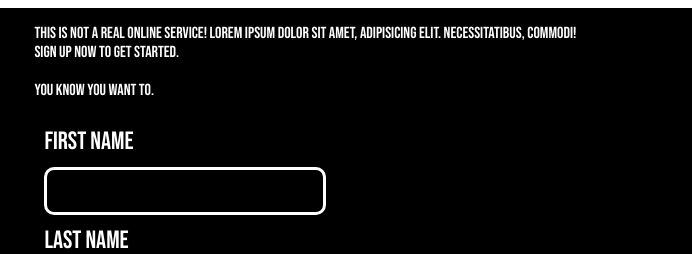
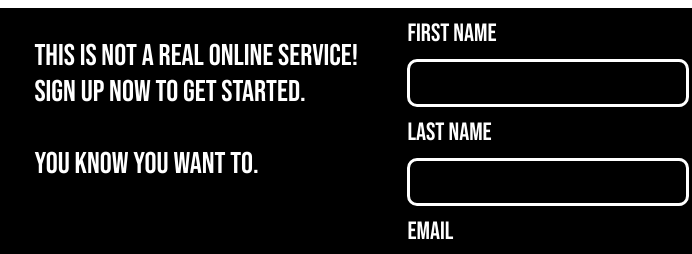
Before and after one commit to sefeoluwa/sign-up-form, a plain HTML site: page signup.html in a window 1280 px wide. Shown: the top 254 px of the page, 588-1280 px from the left. Drawn offline with Linux system fonts and the light colour scheme; a web font is replaced by a local one.

Commit message:
Dummy text reduced

```diff
--- a/signup.html
+++ b/signup.html
@@ -14,9 +14,8 @@
         </div>
 
         <div class="form">
-            <p class="header">
-
-                This is not a real online service! Lorem ipsum dolor sit amet, adipisicing elit. Necessitatibus, commodi!
+            <p class="dummy-text">
+           This is not a real online service!
                 <br>
 
                 Sign up now to get started.
```
